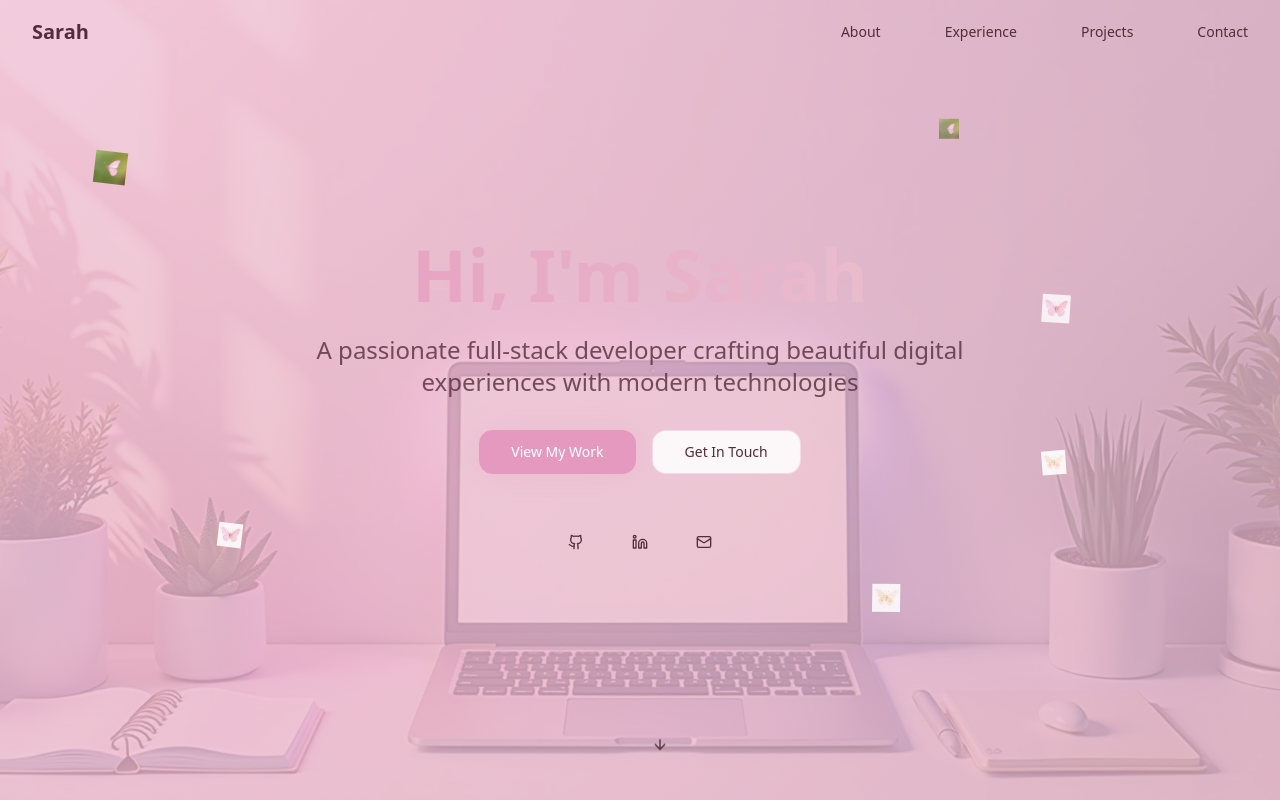
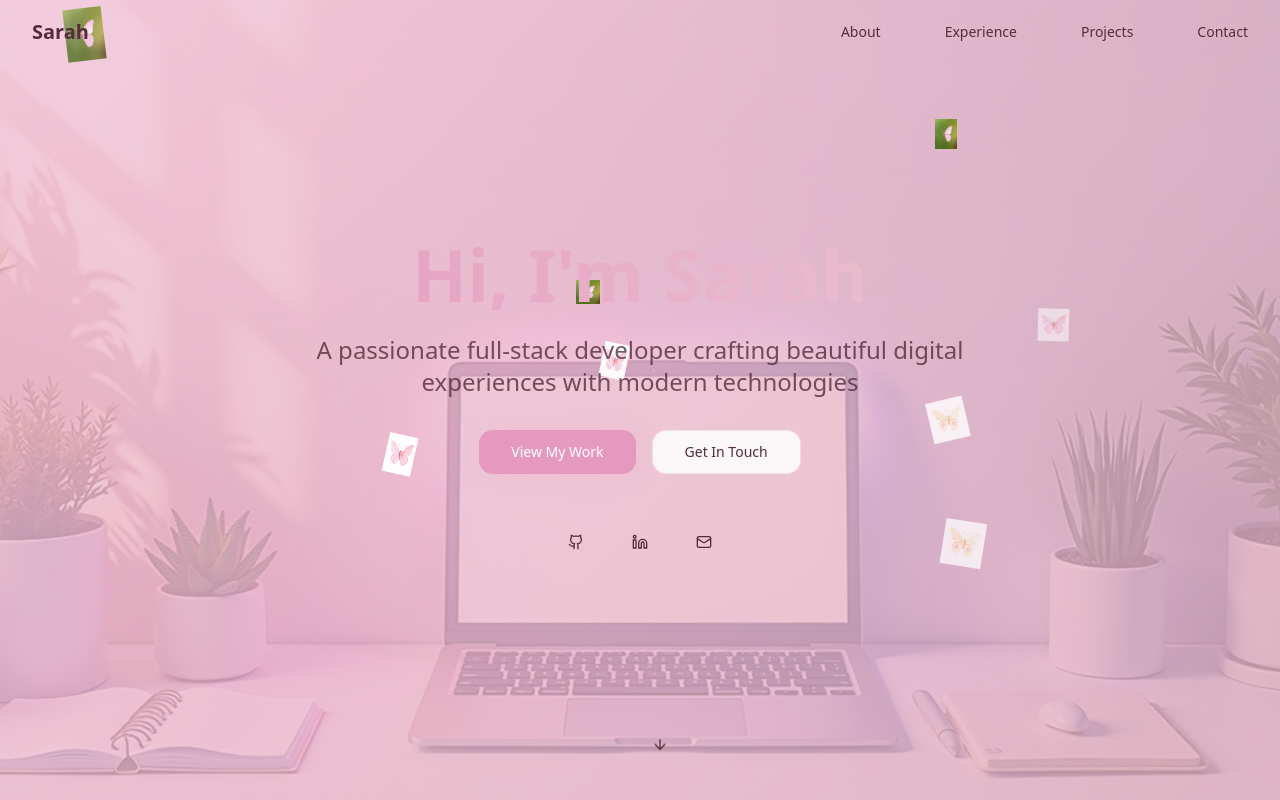
Before and after one commit to JeevikaK/Portfolio-Website, a React (Vite) app: page / in a window 1280 px wide. Shown: the top 800 px of the page. Built offline with nearby package versions, Linux system fonts and the light colour scheme.

Commit message:
Update butterfly animation
Update butterfly animation to flap wings and move around the screen.

```diff
--- a/src/components/FloatingButterflies.tsx
+++ b/src/components/FloatingButterflies.tsx
@@ -5,75 +5,138 @@ import butterfly3 from "@/assets/butterfly3.png";
 const FloatingButterflies = () => {
   return (
     <div className="fixed inset-0 pointer-events-none z-10 overflow-hidden">
-      {/* Butterfly 1 */}
-      <img
-        src={butterfly1}
-        alt=""
-        className="absolute w-8 h-8 animate-float-1"
+      {/* Butterfly 1 - Large floating */}
+      <div
+        className="absolute animate-float-1"
         style={{
           top: '20%',
           left: '10%',
           animationDelay: '0s'
         }}
-      />
+      >
+        <img
+          src={butterfly1}
+          alt=""
+          className="w-12 h-12 animate-wing-flap"
+          style={{ animationDelay: '0.1s' }}
+        />
+      </div>
 
-      {/* Butterfly 2 */}
-      <img
-        src={butterfly2}
-        alt=""
-        className="absolute w-6 h-6 animate-float-2"
+      {/* Butterfly 2 - Medium floating */}
+      <div
+        className="absolute animate-float-2"
         style={{
           top: '60%',
           right: '15%',
-          animationDelay: '2s'
+          animationDelay: '3s'
         }}
-      />
+      >
+        <img
+          src={butterfly2}
+          alt=""
+          className="w-10 h-10 animate-wing-flap"
+          style={{ animationDelay: '0.2s' }}
+        />
+      </div>
 
-      {/* Butterfly 3 */}
-      <img
-        src={butterfly3}
-        alt=""
-        className="absolute w-7 h-7 animate-float-3"
+      {/* Butterfly 3 - Small floating */}
+      <div
+        className="absolute animate-float-3"
         style={{
           top: '40%',
           left: '80%',
-          animationDelay: '4s'
+          animationDelay: '6s'
         }}
-      />
+      >
+        <img
+          src={butterfly3}
+          alt=""
+          className="w-8 h-8 animate-wing-flap"
+          style={{ animationDelay: '0.3s' }}
+        />
+      </div>
 
-      {/* Additional butterflies for more movement */}
-      <img
-        src={butterfly1}
-        alt=""
-        className="absolute w-5 h-5 animate-float-2"
+      {/* Additional butterflies for more life */}
+      <div
+        className="absolute animate-float-2"
         style={{
           top: '15%',
           right: '25%',
-          animationDelay: '6s'
+          animationDelay: '9s'
         }}
-      />
+      >
+        <img
+          src={butterfly1}
+          alt=""
+          className="w-7 h-7 animate-wing-flap"
+          style={{ animationDelay: '0.4s' }}
+        />
+      </div>
 
-      <img
-        src={butterfly3}
-        alt=""
-        className="absolute w-6 h-6 animate-float-1"
+      <div
+        className="absolute animate-float-1"
         style={{
           bottom: '30%',
           left: '20%',
-          animationDelay: '1s'
+          animationDelay: '2s'
         }}
-      />
+      >
+        <img
+          src={butterfly3}
+          alt=""
+          className="w-9 h-9 animate-wing-flap"
+          style={{ animationDelay: '0.1s' }}
+        />
+      </div>
 
-      <img
-        src={butterfly2}
-        alt=""
-        className="absolute w-7 h-7 animate-float-3"
+      <div
+        className="absolute animate-float-3"
         style={{
           bottom: '20%',
           right: '30%',
-          animationDelay: '3s'
+          animationDelay: '5s'
         }}
-      />
+      >
+        <img
+          src={butterfly2}
+          alt=""
+          className="w-11 h-11 animate-wing-flap"
+          style={{ animationDelay: '0.2s' }}
+        />
+      </div>
+
+      {/* Extra butterflies for more natural feel */}
+      <div
+        className="absolute animate-float-2"
+        style={{
+          top: '35%',
+          left: '45%',
+          animationDelay: '7s'
+        }}
+      >
+        <img
+          src={butterfly1}
+          alt=""
+          className="w-6 h-6 animate-wing-flap"
+          style={{ animationDelay: '0.3s' }}
+        />
+      </div>
+
+      <div
+        className="absolute animate-float-1"
+        style={{
+          bottom: '45%',
+          right: '60%',
+          animationDelay: '4s'
+        }}
+      >
+        <img
+          src={butterfly3}
+          alt=""
+          className="w-8 h-8 animate-wing-flap"
+          style={{ animationDelay: '0.1s' }}
+        />
+      </div>
     </div>
   );
 };
--- a/tailwind.config.ts
+++ b/tailwind.config.ts
@@ -103,15 +103,15 @@ export default {
 						opacity: '0.7'
 					},
 					'25%': {
-						transform: 'translate(30px, -20px) rotate(5deg)',
+						transform: 'translate(150px, -80px) rotate(15deg)',
 						opacity: '1'
 					},
 					'50%': {
-						transform: 'translate(-20px, -40px) rotate(-3deg)',
+						transform: 'translate(-100px, -160px) rotate(-10deg)',
 						opacity: '0.8'
 					},
 					'75%': {
-						transform: 'translate(-40px, -10px) rotate(8deg)',
+						transform: 'translate(-200px, -50px) rotate(25deg)',
 						opacity: '0.9'
 					}
 				},
@@ -121,11 +121,11 @@ export default {
 						opacity: '0.6'
 					},
 					'33%': {
-						transform: 'translate(-25px, -30px) rotate(-5deg)',
+						transform: 'translate(-180px, -120px) rotate(-20deg)',
 						opacity: '0.9'
 					},
 					'66%': {
-						transform: 'translate(35px, -15px) rotate(7deg)',
+						transform: 'translate(220px, -70px) rotate(18deg)',
 						opacity: '0.7'
 					}
 				},
@@ -135,25 +135,34 @@ export default {
 						opacity: '0.5'
 					},
 					'20%': {
-						transform: 'translate(20px, -25px) rotate(4deg)',
+						transform: 'translate(120px, -100px) rotate(12deg)',
 						opacity: '0.8'
 					},
 					'60%': {
-						transform: 'translate(-30px, -35px) rotate(-6deg)',
+						transform: 'translate(-160px, -180px) rotate(-25deg)',
 						opacity: '1'
 					},
 					'80%': {
-						transform: 'translate(15px, -5px) rotate(2deg)',
+						transform: 'translate(80px, -30px) rotate(8deg)',
 						opacity: '0.6'
+					}
+				},
+				'wing-flap': {
+					'0%, 100%': {
+						transform: 'scaleX(1) scaleY(1)',
+					},
+					'50%': {
+						transform: 'scaleX(0.8) scaleY(1.1)',
 					}
 				}
 			},
 			animation: {
 				'accordion-down': 'accordion-down 0.2s ease-out',
 				'accordion-up': 'accordion-up 0.2s ease-out',
-				'float-1': 'float-1 8s ease-in-out infinite',
-				'float-2': 'float-2 12s ease-in-out infinite',
-				'float-3': 'float-3 10s ease-in-out infinite'
+				'float-1': 'float-1 15s ease-in-out infinite',
+				'float-2': 'float-2 18s ease-in-out infinite',
+				'float-3': 'float-3 12s ease-in-out infinite',
+				'wing-flap': 'wing-flap 0.3s ease-in-out infinite'
 			}
 		}
 	},
```
